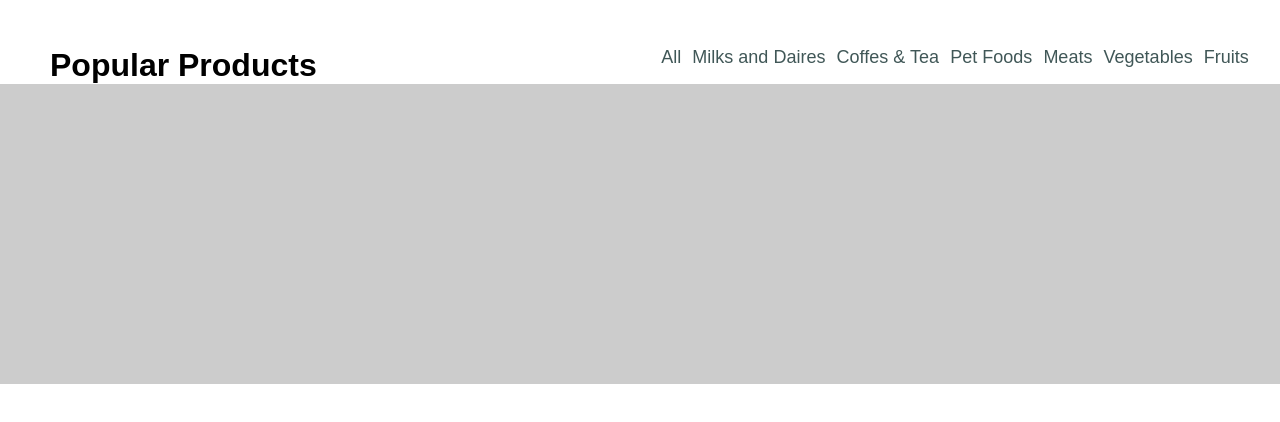
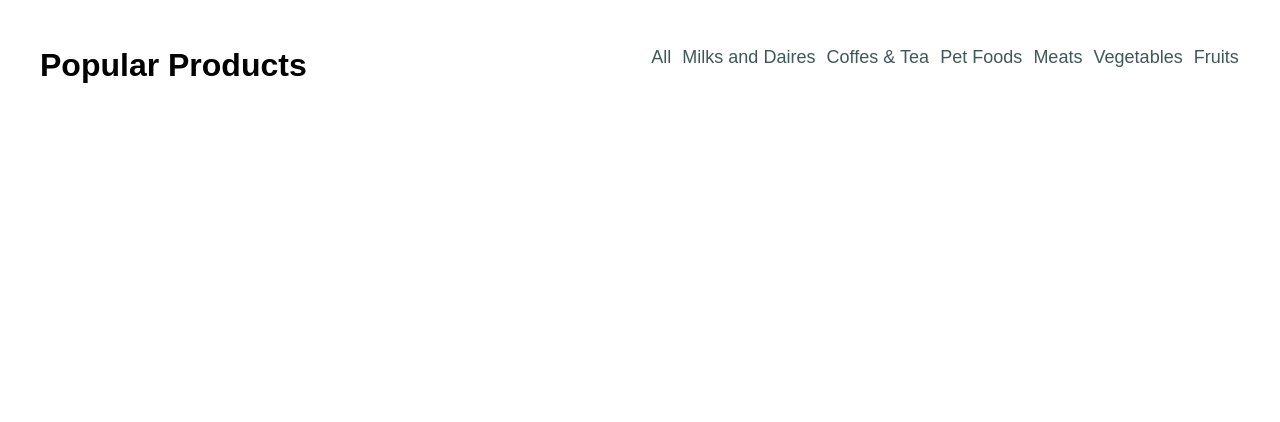
Before and after one commit to Pragyani/eCommerce-FrontendLayout, a React (Create React App) app: page / in a window 1280 px wide. Shown: the part 2006-2428 px from the top of the page. Built offline with nearby package versions, Linux system fonts and the light colour scheme; a web font is replaced by a local one.

Commit message:
changes in paddings

```diff
--- a/src/pages/Home/HomePage.css
+++ b/src/pages/Home/HomePage.css
@@ -6,13 +6,13 @@
 .home-Container {
     width: 100%;
     height: auto;
+    padding-left: 40px;
+    padding-right: 40px;
 }
 
 .list-i {
     display: flex;
     width: 100%;
-    padding-left: 50px;
-    padding-right: 30px;
 }
 
 .list-i .home-h2 {
@@ -45,11 +45,11 @@
 }
 .homeProduct .productrow{
     display: flex;
+    padding: 30px 0px;
 }
 
 .homeProduct .productrow .productItem{
     width: 20%;
     height: 300px;
-    background-color: #ccc;
     padding: 0px 15px;
 }
```
